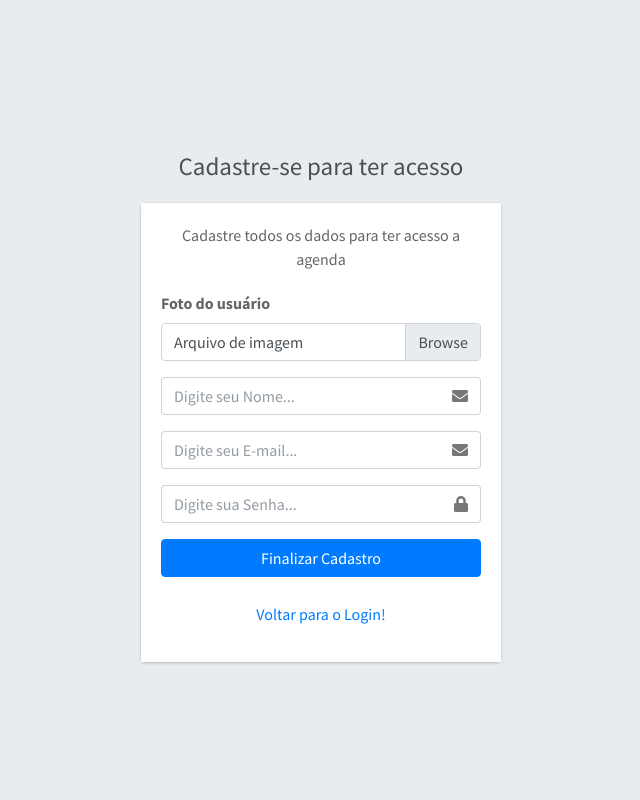
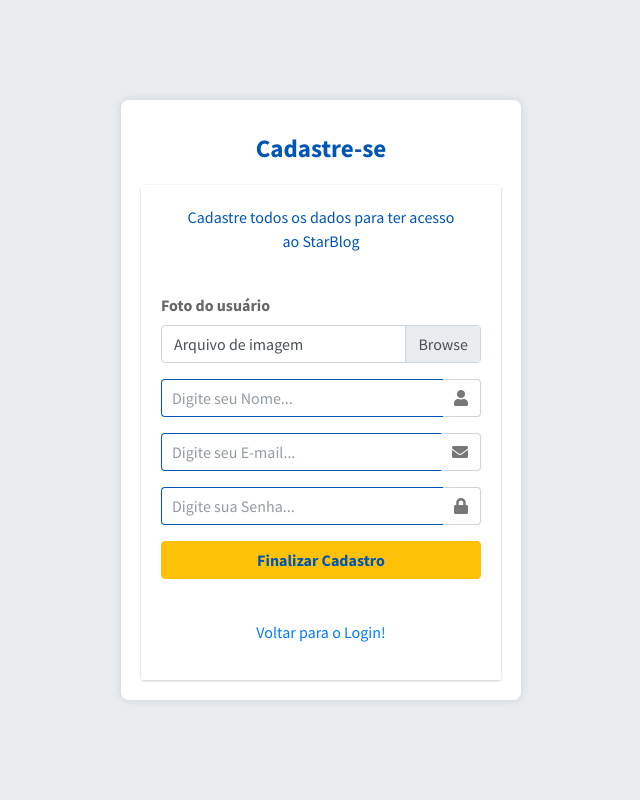
Before and after one commit to PedroHugo-Dev/blog-2k24, a PHP site: page /cad_user.php in a window 1280 px wide. Shown: the whole page, without its empty margins (319-959 px from the left). Run offline with PHP 8.4, Linux system fonts and the light colour scheme; some libraries are stand-ins or nearby versions.

Commit message:
modificação so index e cad_user.

```diff
--- a/cad_user.php
+++ b/cad_user.php
@@ -3,9 +3,9 @@
 <head>
  <meta charset="utf-8">
  <meta http-equiv="X-UA-Compatible" content="IE=edge">
-  <title>New Agenda 2.0 | Cadastro de Usuário</title>
-  <!-- Tell the browser to be responsive to screen width -->
+ <title>StarBlog | Cadastro de Usuário</title>
  <meta name="viewport" content="width=device-width, initial-scale=1">
+
 
  <!-- Font Awesome -->
  <link rel="stylesheet" href="plugins/fontawesome-free/css/all.min.css">
@@ -17,34 +17,130 @@
  <link rel="stylesheet" href="dist/css/adminlte.min.css">
  <!-- Google Font: Source Sans Pro -->
  <link href="https://fonts.googleapis.com/css?family=Source+Sans+Pro:300,400,400i,700" rel="stylesheet">
+  <!-- CSS Personalizado -->
+ <style>
+   /* Reseta estilos padrão */
+   body, h1, form, input, button {
+       margin: 0;
+       padding: 0;
+       box-sizing: border-box;
+   }
+
+
+   /* Define estilos gerais do corpo */
+   body {
+       font-family: 'Source Sans Pro', sans-serif;
+       background-color: #f0f4f8; /* Cor de fundo leve */
+       display: flex;
+       justify-content: center;
+       align-items: center;
+       height: 100vh;
+   }
+
+
+   /* Estiliza o contêiner de login */
+   .login-box {
+       background-color: #ffffff; /* Fundo branco para o formulário */
+       padding: 20px;
+       border-radius: 8px;
+       box-shadow: 0 0 10px rgba(0, 0, 0, 0.1);
+       width: 100%;
+       max-width: 400px;
+   }
+
+
+   /* Estiliza o logo */
+   .login-logo a {
+       color: #0056b3; /* Azul escuro para o título */
+       font-size: 24px;
+       text-decoration: none;
+       font-weight: bold;
+   }
+
+
+   /* Estiliza o título do login */
+   .login-box-msg {
+       color: #0056b3; /* Azul escuro para a mensagem */
+       margin-bottom: 20px;
+   }
+
+
+   /* Estiliza os rótulos dos campos */
+   .input-group .form-control {
+       border-color: #0056b3; /* Azul para a borda dos campos */
+       border-radius: 4px;
+       padding: 10px;
+   }
+
+
+   /* Estiliza o botão de cadastro */
+   .btn-primary {
+       background-color: #ffc107; /* Amarelo para o fundo do botão */
+       border-color: #ffc107; /* Amarelo para a borda do botão */
+       color: #0056b3; /* Azul para o texto do botão */
+       font-weight: bold;
+   }
+
+
+   .btn-primary:hover {
+       background-color: #e0a800; /* Tom mais escuro de amarelo quando o botão é hover */
+       border-color: #e0a800; /* Tom mais escuro de amarelo para a borda */
+   }
+
+
+   /* Estiliza as mensagens de alerta */
+   .alert {
+       margin-top: 10px;
+       border-radius: 4px;
+   }
+
+
+   .alert-success {
+       background-color: #d4edda; /* Verde claro para sucesso */
+       color: #155724; /* Verde escuro para o texto */
+   }
+
+
+   .alert-danger {
+       background-color: #f8d7da; /* Vermelho claro para erro */
+       color: #721c24; /* Vermelho escuro para o texto */
+   }
+
+
+   .alert-warning {
+       background-color: #fff3cd; /* Amarelo claro para aviso */
+       color: #856404; /* Amarelo escuro para o texto */
+   }
+ </style>
 </head>
+
 
 <body class="hold-transition login-page">
 <div class="login-box">
  <div class="login-logo">
-    <a href="cad_user.php" style="font-size: 25px"><b>Cadastre-se para ter acesso</b></a>
+   <a href="cad_user.php" style="font-size: 25px"><b>Cadastre-se</b></a>
  </div>
  <!-- /.login-logo -->
  <div class="card">
    <div class="card-body login-card-body">
-      <p class="login-box-msg">Cadastre todos os dados para ter acesso a agenda</p>
+     <p class="login-box-msg">Cadastre todos os dados para ter acesso ao StarBlog</p>
+
 
      <form action="" method="post" enctype="multipart/form-data">
        <div class="form-group">
-        <label for="exampleInputFile">Foto do usuário</label>
+         <label for="foto">Foto do usuário</label>
          <div class="input-group">
            <div class="custom-file">
              <input type="file" class="custom-file-input" name="foto" id="foto">
-            <label class="custom-file-label" for="exampleInputFile">Arquivo de imagem</label>
+             <label class="custom-file-label" for="foto">Arquivo de imagem</label>
            </div>
-
          </div>
        </div>
        <div class="input-group mb-3">
          <input type="text" name="nome" class="form-control" placeholder="Digite seu Nome..." required>
          <div class="input-group-append">
            <div class="input-group-text">
-              <span class="fas fa-envelope"></span>
+             <span class="fas fa-user"></span>
            </div>
          </div>
        </div>
@@ -56,7 +152,6 @@
            </div>
          </div>
        </div>
-
        <div class="input-group mb-3">
          <input type="password" name="senha" class="form-control" placeholder="Digite sua Senha..." required>
          <div class="input-group-append">
@@ -67,18 +162,33 @@
        </div>
        <div class="row">
          <div class="col-8">
-
+           <!-- Espaço vazio, pode ser usado para algo mais no futuro -->
          </div>
          <!-- /.col -->
          <div class="col-12" style="margin-bottom: 25px">
            <button type="submit" name="botao" class="btn btn-primary btn-block">Finalizar Cadastro</button>
+     </p>
          </div>
+         <div class="col-12">
+           <p style="text-align: center;">
+       <a href="index.php" class="text-center">Voltar para o Login!</a>
+     </p>
+         </div>
+
          <!-- /.col -->
       </div>
      </form>
+   </div>
+ </div>
+</div>
+</body>
+</html>
+
+
 
 <?php
 include('config/conexao.php'); // Inclui o arquivo de conexão com o banco de dados
+
 
 // Verifica se o formulário foi enviado
 if (isset($_POST['botao'])) {
@@ -87,16 +197,19 @@ $nome = $_POST['nome'];
 $email = $_POST['email'];
 $senha = password_hash($_POST['senha'], PASSWORD_DEFAULT); // Usando hash seguro para a senha
 
+
 // Verifica se foi enviado algum arquivo de foto
 if (!empty($_FILES['foto']['name'])) {
  $formatosPermitidos = array("png", "jpg", "jpeg", "gif"); // Formatos permitidos
  $extensao = pathinfo($_FILES['foto']['name'], PATHINFO_EXTENSION); // Obtém a extensão do arquivo
+
 
  // Verifica se a extensão do arquivo está nos formatos permitidos
  if (in_array(strtolower($extensao), $formatosPermitidos)) {
      $pasta = "img/"; // Define o diretório para upload
      $temporario = $_FILES['foto']['tmp_name']; // Caminho temporário do arquivo
      $novoNome = uniqid() . ".$extensao"; // Gera um nome único para o arquivo
+
 
      // Move o arquivo para o diretório de imagens
      if (move_uploaded_file($temporario, $pasta . $novoNome)) {
@@ -126,8 +239,10 @@ if (!empty($_FILES['foto']['name'])) {
  $novoNome = 'avatar-padrao.png'; // Nome do arquivo de avatar padrão
 }
 
+
 // Prepara a consulta SQL para inserção dos dados do usuário
 $cadastro = "INSERT INTO tb_user (foto_user, nome_user, email_user, senha_user) VALUES (:foto, :nome, :email, :senha)";
+
 
 try {
  $result = $conect->prepare($cadastro);
@@ -136,8 +251,8 @@ try {
  $result->bindParam(':senha', $senha, PDO::PARAM_STR);
  $result->bindParam(':foto', $novoNome, PDO::PARAM_STR);
  $result->execute();
+  $contar = $result->rowCount();
 
-  $contar = $result->rowCount();
 
  if ($contar > 0) {
      echo '<div class="container">
@@ -174,14 +289,13 @@ try {
      <!-- /.social-auth-links -->
 
 
-      <p style="text-align: center;">
-        <a href="index.php" class="text-center">Voltar para o Login!</a>
-      </p>
-    </div>
+
+
    <!-- /.login-card-body -->
  </div>
 </div>
 <!-- /.login-box -->
+
 
 <!-- jQuery -->
 <script src="plugins/jquery/jquery.min.js"></script>
@@ -190,5 +304,6 @@ try {
 <!-- AdminLTE App -->
 <script src="dist/js/adminlte.min.js"></script>
 
+
 </body>
 </html>
```
Also changed, not shown: index.php (+117 -10 lines). Lines whose indentation alone changed are shown as unchanged.
